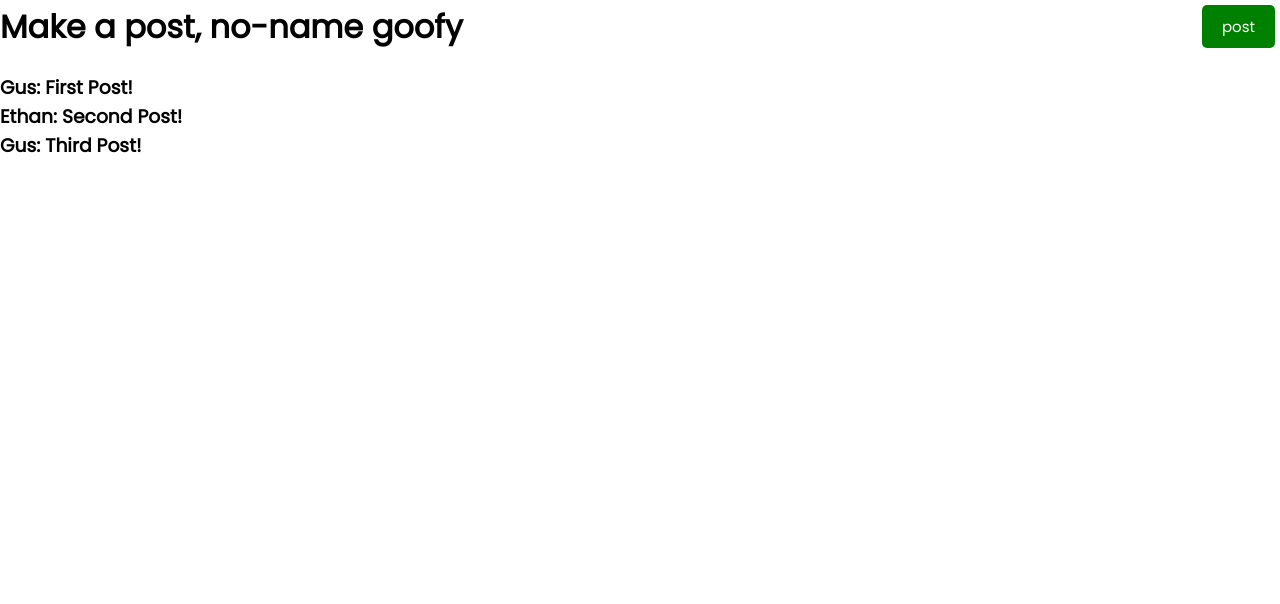
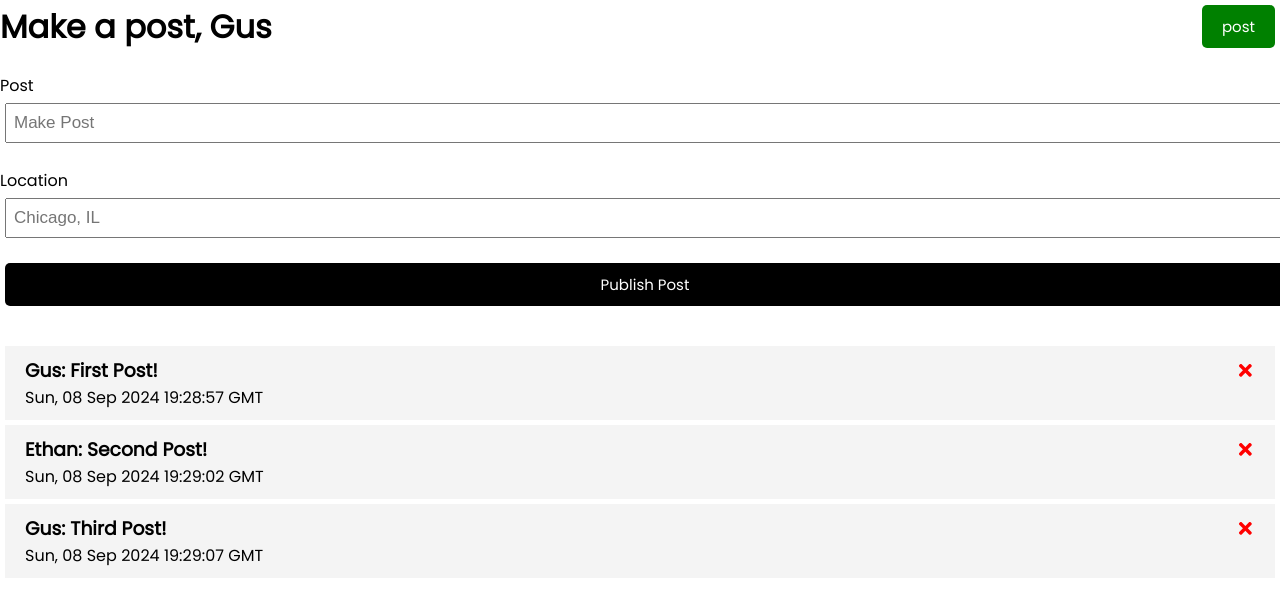
Before and after one commit to gpaddock/post-app, a React (Create React App) app: page / in a window 1280 px wide. Shown: the top 604 px of the page. Built offline with nearby package versions, Linux system fonts and the light colour scheme.

Commit message:
Added posts, icons, post form

```diff
--- a/package.json
+++ b/package.json
@@ -8,6 +8,7 @@
     "@testing-library/user-event": "^13.5.0",
     "react": "^18.3.1",
     "react-dom": "^18.3.1",
+    "react-icons": "^5.3.0",
     "react-scripts": "5.0.1",
     "web-vitals": "^2.1.4"
   },
--- a/src/App.js
+++ b/src/App.js
@@ -1,11 +1,40 @@
 import Header from "./components/Header"
 import Posts from "./components/Posts"
+import { useState } from 'react'
+import MakePost from "./components/MakePost"
 
 function App() {
+  const [posts, setPosts] = useState(    [{
+    id: 1,
+    user: "Gus",
+    city: "Chicago, IL",
+    content:"First Post!",
+    time: new Date(Date.now()).toUTCString()
+    },
+    {
+    id:2,
+    user: "Ethan",
+    city: "San Francisco, CA",
+    content:"Second Post!",
+    time: new Date(Date.now()+5000).toUTCString()
+},{
+    id:3,
+    user: "Gus",
+    city: "Chicago, IL",
+    content:"Third Post!",
+    time: new Date(Date.now()+10000).toUTCString()
+}])
+
+  // remove post
+  const deletePost = (id) => {
+    setPosts(posts.filter((post) => post.id !== id))
+  }
+
   return (
     <div className="conatiner">
-      <Header />
-      <Posts />
+      <Header title="Gus"/>
+      <MakePost />
+      {posts.length > 0 ? <Posts posts={posts} onDelete={deletePost}/> : "No Posts"}
     </div>
   );
 }
--- a/src/components/Button.js
+++ b/src/components/Button.js
@@ -10,11 +10,6 @@ const Button = ({color, text, onClick}) => {
   )
 }
 
-Button.defaultProps = {
-    color:"black",
-    text:"ADD TEXT"
-}
-
 Button.propTypes = {
     color: PropTypes.string,
     text: PropTypes.string,
--- a/src/components/Header.js
+++ b/src/components/Header.js
@@ -13,10 +13,6 @@ const Header = (props) => {
   )
 }
 
-Header.defaultProps = {
-    title: "no-name goofy"
-}
-
 Header.propTypes = {
     title: PropTypes.string.isRequired
 }
--- /dev/null
+++ b/src/components/MakePost.js
@@ -0,0 +1,30 @@
+import {useState} from 'react'
+
+const MakePost = () => {
+  const [content, setContent] = useState('')
+  const [location, setLocation] = useState('')
+  return (
+    <form className='add-form'>
+        <div className='form-control'>
+            <label>Post</label>
+            <input
+            type="Text"
+            placeholder="Make Post"
+            value={content}
+            onChange= {(e) => setContent(e.target.value)}
+            />
+        </div>
+        <div className='form-control'>
+            <label>Location</label>
+            <input
+            type="Text"
+            placeholder="Chicago, IL"
+            value={location}
+            onChange= {(e) => setLocation(e.target.value)}/>
+        </div>
+        <input type="submit" value="Publish Post" className="btn btn-block"/>
+    </form>
+  )
+}
+
+export default MakePost
--- /dev/null
+++ b/src/components/Post.js
@@ -0,0 +1,15 @@
+import { FaTimes } from 'react-icons/fa'
+
+const Post = ({ post, onDelete }) => {
+  return (
+    <div className="post">
+        <h3>{post.user + ": " + post.content}
+        <FaTimes style={{color:'red', cursor:'pointer'}} onClick={() => onDelete(post.id)}/>
+        </h3>
+        <p>{post.time}</p>
+
+    </div>
+  )
+}
+
+export default Post
--- a/src/components/Posts.js
+++ b/src/components/Posts.js
@@ -1,31 +1,9 @@
-const posts = [
-    {
-        id:1,
-        user: "Gus",
-        timestamp: Date.now(),
-        city: "Chicago, IL",
-        content:"First Post!"
-    },
-    {
-        id:2,
-        user: "Ethan",
-        timestamp: Date.now()+2,
-        city: "San Francisco, CA",
-        content:"Second Post!"
-    },
-    {
-        id:3,
-        user: "Gus",
-        timestamp: Date.now()+3,
-        city: "Chicago, IL",
-        content:"Third Post!"
-    }
-]
+import Post from "./Post"
 
-const Posts = () => {
+const Posts = ({posts, onDelete}) => {
   return (
     <>
-    {posts.map((post) => (<h3>{post.user+ ": " + post.content}</h3>))}
+    {posts.map((post) => (<Post key={post.id} post={post} onDelete={onDelete}/>))}
 
     </>
   )
--- a/src/index.css
+++ b/src/index.css
@@ -54,18 +54,18 @@ body {
   width: 100%;
 }
 
-.task {
+.post {
   background: #f4f4f4;
   margin: 5px;
   padding: 10px 20px;
   cursor: pointer;
 }
 
-.task.reminder {
+.post.reminder {
   border-left: 5px solid green;
 }
 
-.task h3 {
+.post h3 {
   display: flex;
   align-items: center;
   justify-content: space-between;
```
Also changed, not shown: sample_posts.json (added, +18 -0 lines), 1 other file (tests, documents, lock files or other folders).
